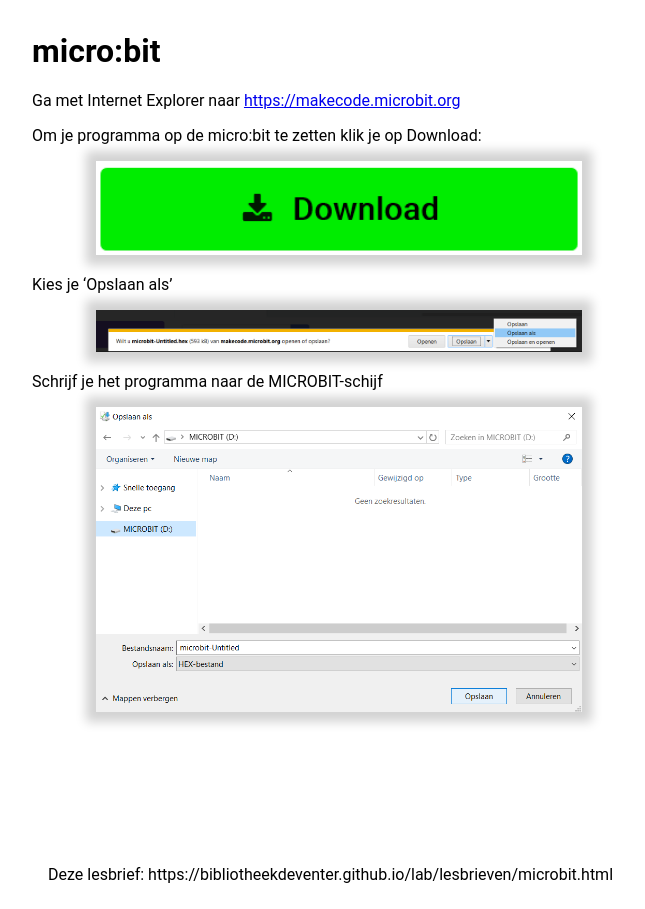
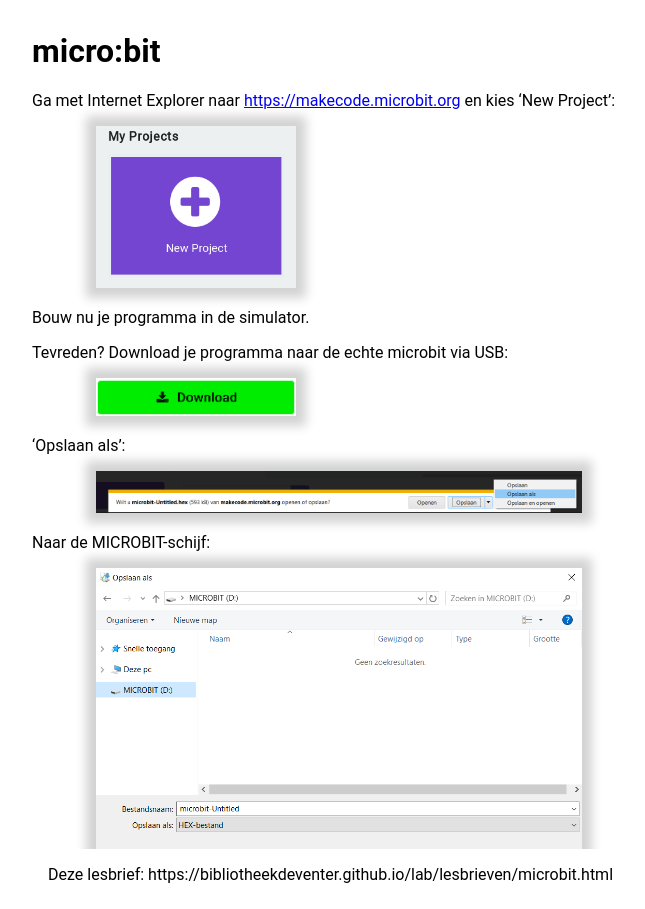
Before and after one commit to bibliotheekdeventer/lab, a Jekyll site: the page built from lesbrieven/microbit.md, in a window 1280 px wide. Shown: the whole page, without its empty margins (0-645 px from the left). Built offline with Jekyll 4.4.1, drawn with Linux system fonts in a browser that asks for light colours.

Commit message:
'new project', kleinere shots van buttons

```diff
--- a/lesbrieven/microbit.md
+++ b/lesbrieven/microbit.md
@@ -1,16 +1,30 @@
 ---
 title: micro:bit
 ---
-Ga met Internet Explorer naar [https://makecode.microbit.org](https://makecode.microbit.org)
 
-Om je programma op de micro:bit te zetten klik je op Download:
+<style>
+img[alt=Download] {
+  width: 200px;
+}
+img[alt=New] {
+  width: 200px;
+}
+</style>
+
+Ga met Internet Explorer naar [https://makecode.microbit.org](https://makecode.microbit.org) en kies 'New Project':
+
+![New](microbit/new.png)
+
+Bouw nu je programma in de simulator.
+
+Tevreden? Download je programma naar de echte microbit via USB:
 
 ![Download](microbit/download.png)
 
-Kies je 'Opslaan als'
+'Opslaan als':
 
 ![Opslaan als kiezen](microbit/opslaanals.png)
 
-Schrijf je het programma naar de MICROBIT-schijf
+Naar de MICROBIT-schijf:
 
 ![MICROBIT-schijf](microbit/schijf.png)
```
Also changed, not shown: lesbrieven/microbit/new.png (added).
